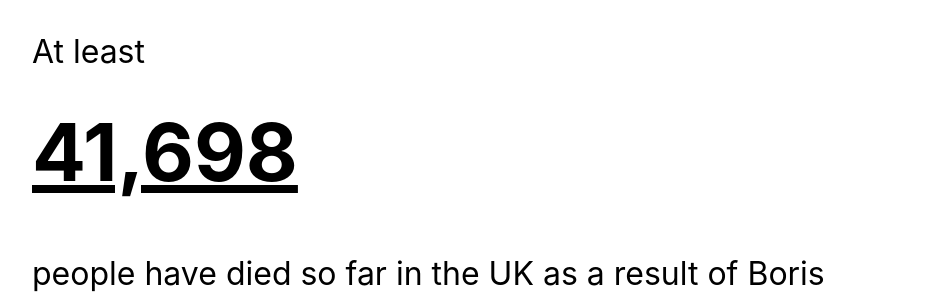
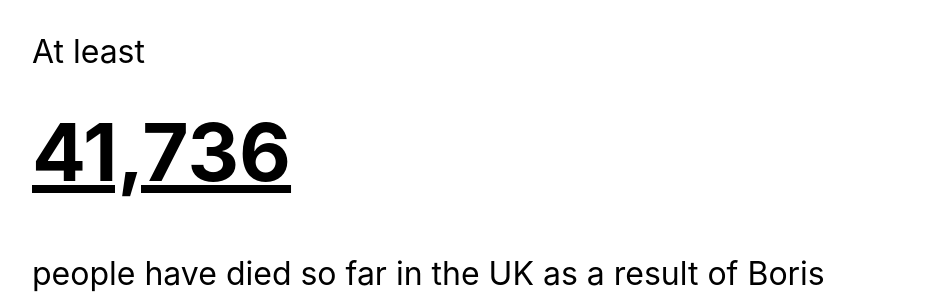
Before and after one commit to jacquescorbytuech/Boris-Johnson, a Jekyll site: the page built from index.html, in a window 1280 px wide. Shown: the top 297 px of the page, without its empty margins (168-1111 px from the left). Built offline with Jekyll 4.4.1, drawn with Linux system fonts in a browser that asks for light colours.

Commit message:
Update index.html

```diff
--- a/index.html
+++ b/index.html
@@ -3,7 +3,7 @@
 ---
 
 <p>At least</p>
-<h1>41,698</h1>
+<h1>41,736</h1>
 <p>people have died so far in the UK as a result of Boris Johnson and his government's incompetent handling of the Covid-19 crisis.</p>
 <p>According to the Financial Times and data from the Office of National Statistics, this number is likely to be <a href="https://www.ft.com/content/3c53ab12-d859-4ceb-b262-f6a0221ca129">significantly higher</a>.</p>
 <p>Still happy to have this idiot leading the country?</p>
```
